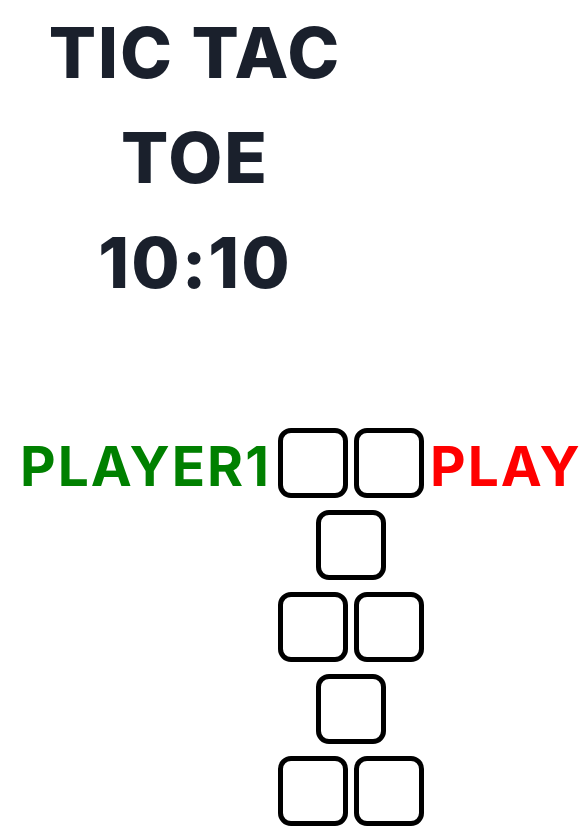
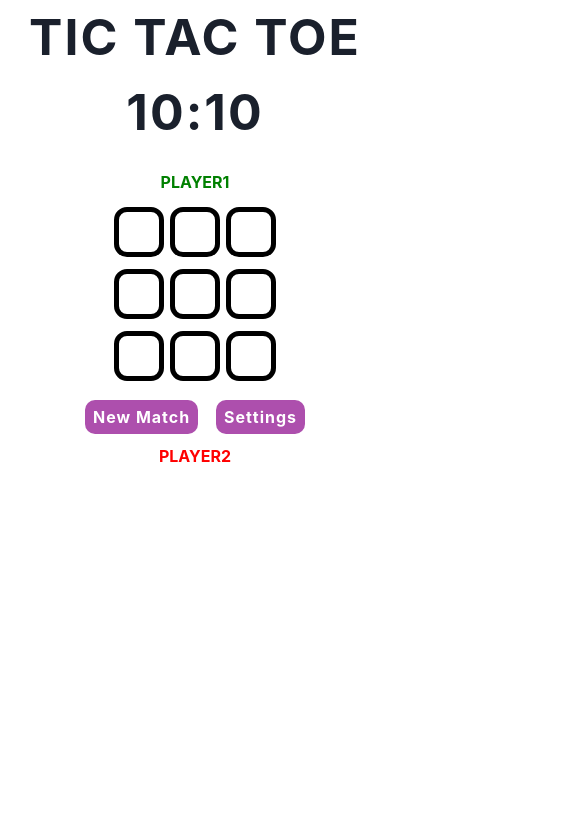
Before and after one commit to AFFAN-AHMAD/Tic-Tac-Toe, a React (Create React App) app: page / in a window 390 px wide. Shown: the top 836 px of the page, 585 px wide, since content can reach past the window. Built offline with nearby package versions, Linux system fonts and the light colour scheme.

Commit message:
removed bug:was able to click on the board even when the game was over after time up

```diff
--- a/src/App.css
+++ b/src/App.css
@@ -1,9 +1,11 @@
+
+
 .gameName{
   font-size: 70px;
-  font-weight: 800;
+  font-weight: 700;
   letter-spacing: 2px;
   text-align: center;
-  margin: auto;
+  margin: 0px auto;
 }
 
 .block{
@@ -19,17 +21,18 @@
 }
 .board{
   text-align: center;
-  margin-top: 90px;
+  /* margin-top: 50px; */
   display: flex;
   justify-content: space-between;
   padding: 20px;
 }
 .player{
   text-align: center;
-  margin: 0px auto;
-  font-size: 30px;
+  margin: 10px auto;
+  font-size: 50px;
   text-transform: uppercase;
   letter-spacing: 2px;
+  width: 25%;
 }
 .mark1{
   background-image: url("./assets/cross.jfif");
@@ -48,5 +51,53 @@
   padding: 5px 8px;
   letter-spacing: 1px;
   margin-top: 10px;
-font-weight: 700;
+  font-weight: 700;
 }
+
+.buttonContainer{
+  display: flex;
+  justify-content: space-between;
+}
+@media screen and (max-width:900px) {
+  .gameName{
+    font-size: 50px;
+  }
+  .board{
+    display: block;
+    text-align: center ;
+    align-items: center;
+    padding: 10px;
+  }
+  .buttonContainer{
+    width:auto;
+    margin: auto;
+    max-width: 220px;
+  }
+  .player{
+    font-size: 30px;
+  }
+
+  .block{
+    width:50px;
+    height:50px
+  }
+}
+@media screen and (max-width:800px) {
+  .player{
+    font-size: 20px;
+  }
+}
+
+@media screen and (max-width:400px) {
+  .player {
+    font-size: 16px;
+    letter-spacing: 0px;
+  }
+}
+
+
+@media screen and (max-width:300px) {
+ .gameName{
+  font-size: 30px;
+ }
+}
--- a/src/components/Board.jsx
+++ b/src/components/Board.jsx
@@ -33,9 +33,8 @@ const [reset,setReset] =useState(false);
 const [stop,setStop] = useState(false)
 const [pause,setPause] =useState(false)
 function funct(winner){
-    console.log("winner")
     toast({
-                title: `${winner} won the match`,
+                title: `Time up! ${winner.toUpperCase()} won the match`,
                 isClosable: true,
                 position:"top",
                 status:"success",
@@ -49,6 +48,7 @@ const debouncer = (func,delay,winner,prev)=>{
     debouncing = setTimeout(() => {
         func(winner)
         setStop((state)=>state==true?false:true)
+        setGameOver(true)
     }, delay*1001);
     return debouncing
 }
@@ -74,7 +74,7 @@ const debouncer = (func,delay,winner,prev)=>{
 
         setTimeout(() => {
           return toast({
-                title: `${playersName[0]} won the match`,
+                title: `${playersName[0].toUpperCase()} won the match`,
                 isClosable: true,
                 position:"top",
                 status:"success",
@@ -92,7 +92,7 @@ const debouncer = (func,delay,winner,prev)=>{
         refOfDraw.current && clearTimeout(refOfDraw.current);
         setTimeout(() => {
           return  toast({
-                title: `${playersName[1]} won the match`,
+                title: `${playersName[1].toUpperCase()} won the match`,
                 isClosable: true,
                 position:"top",
                 status:"success",
@@ -106,6 +106,14 @@ const debouncer = (func,delay,winner,prev)=>{
 
   let winner=""
   const changeMarks = (i) => {
+    if(pause==false){
+       return  toast({
+                title: "start the game on clinking the New Match button below",
+                isClosable: true,
+                position:"top",
+                status:"error",
+              })
+    }
     if(player==1){
       winner=playersName[0]
     }else{
@@ -114,7 +122,7 @@ const debouncer = (func,delay,winner,prev)=>{
   prev =debouncer(funct,limit,winner,prev)
     if (gameOver) {
       return  toast({
-                title: `game over start a new match`,
+                title: `Game Over! start a new match`,
                 isClosable: true,
                 position:"top",
                 status:"error",
@@ -125,7 +133,7 @@ const debouncer = (func,delay,winner,prev)=>{
     }
     if (gameDraw) {
       return toast({
-                title: `please start a new game`,
+                title: `Game Over! please start a new game`,
                 isClosable: true,
                 position:"top",
                 status:"warning",
@@ -144,7 +152,7 @@ const debouncer = (func,delay,winner,prev)=>{
       setPlayer(player);
     } else {
       return  toast({
-                title: `please select an empty box`,
+                title: `please select an Empty Box`,
                 isClosable: true,
                 position:"top",
                 status:"warning",
@@ -154,11 +162,10 @@ const debouncer = (func,delay,winner,prev)=>{
     if (count == marks.length) {
       setGameDraw(true);
       setStop((state)=>state==true?false:true)
-      console.log("draw");
       refOfDraw.current = setTimeout(() => {
         if (!gameOver) {
           return toast({
-                title: `Draw`,
+                title: `Draw!`,
                 isClosable: true,
                 position:"top",
                 status:"error",
@@ -175,7 +182,7 @@ const debouncer = (func,delay,winner,prev)=>{
     </div>
      <div className="board">
       <div className="player">
-        <h1 style={{color:player==1?"green":"red",fontSize:"55px",fontWeight:"bold"}}>{playersName[0]}</h1>
+        <h1 style={{color:player==1?"green":"red",fontWeight:"bold"}}>{playersName[0]}</h1>
 
 
       </div>
@@ -230,8 +237,7 @@ const debouncer = (func,delay,winner,prev)=>{
             position={8}
             changeMarks={changeMarks}
           ></Block>
-        </div>
-      <div style={{display:"flex",justifyContent:"space-around"}}>
+            <div className="buttonContainer" >
           <button
           className="button"
           onClick={() => {
@@ -240,6 +246,7 @@ const debouncer = (func,delay,winner,prev)=>{
             setGameDraw(false);
             setCount(0);
             setPlayer(1);
+            setPause(true)
             setStart((state)=>state==true?false:true)
            prev= debouncer(funct,limit,playersName[1],prev)
           }}
@@ -252,10 +259,12 @@ const debouncer = (func,delay,winner,prev)=>{
             setIsOpen(true)
         }}>Settings</button>
       </div>
+        </div>
+
       </div>
       <div className="player">
 
-         <h1 style={{color:player==2?"green":"red",fontSize:"55px",fontWeight:"bold"}} >{playersName[1]}</h1>
+         <h1 style={{color:player==2?"green":"red",fontWeight:"bold"}} >{playersName[1]}</h1>
       </div>
     </div></>
 
--- a/src/components/timer/Timer.jsx
+++ b/src/components/timer/Timer.jsx
@@ -5,29 +5,22 @@ const Timer = ({start,limit,reset,stop,pause,player}) => {
     let [counter,setCounter]  = useState(10);
     let [secCounter,setSecCounter] = useState(limit);
     let [isRunning,setRunning] =useState(false);
-    console.log(limit,"limit",secCounter)
    useEffect(()=>{
         handlePause()
-      console.log("pause")
     },[pause])
     useEffect(()=>{
         setSecCounter(limit)
-       console.log("limit")
     },[reset,limit])
      useEffect(()=>{
             handleStart()
             setSecCounter(limit);
-            console.log("start")
     },[start])
     useEffect(()=>{
         handleReset()
-       console.log("reset")
     },[reset])
     useEffect(()=>{
              handleStop()
-             console.log("stop")
 
-    //    console.log("stop")
     },[stop])
 
     const ref= useRef(null)
@@ -70,10 +63,10 @@ const Timer = ({start,limit,reset,stop,pause,player}) => {
    },[secCounter])
 
   return (
-    <div>
+    <>
         <h1>{secCounter}:{counter}</h1>
 
-    </div>
+    </>
   )
 }
 
--- a/src/components/timer/Timer.module.css
+++ b/src/components/timer/Timer.module.css
@@ -1,5 +1,5 @@
 .button{
     /* background-color: #ad4fad; */
-    font-size: larger;
+    /* font-size: larger; */
     color:white
 }
```
